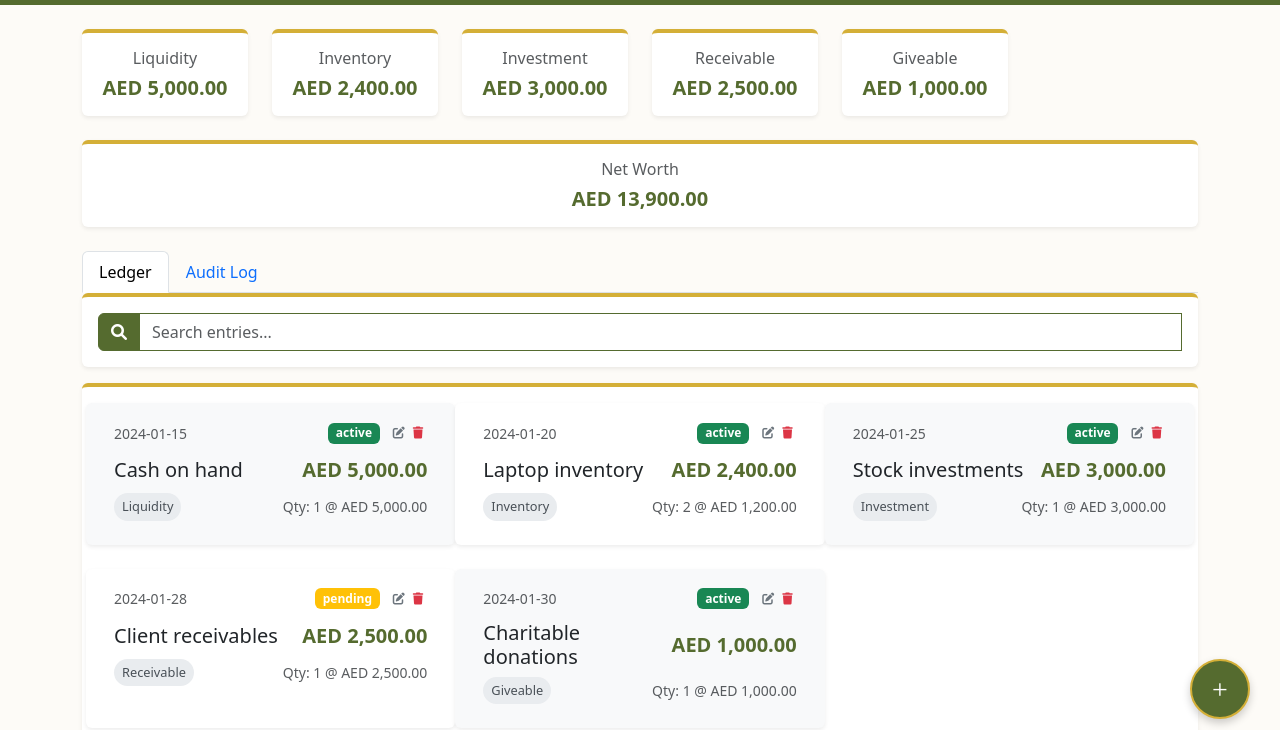
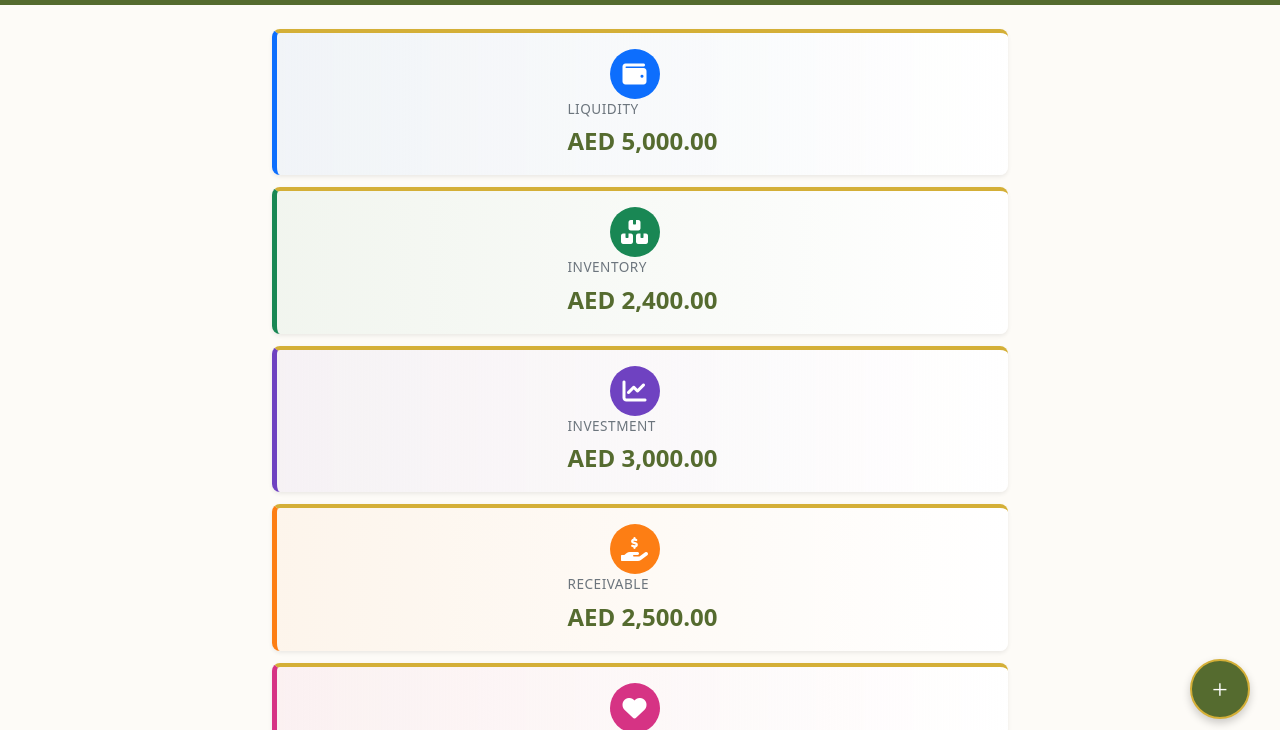
Before and after one commit to safarmansoor/EzyFin, a plain HTML site: page index.html in a window 1280 px wide. Shown: the part 51-781 px from the top of the page. Drawn offline with nearby package versions, Linux system fonts and the light colour scheme.

Commit message:
dashboard card design changes

```diff
--- a/index.html
+++ b/index.html
@@ -221,6 +221,110 @@
             background-color: #556B2F !important;
             border-color: #556B2F !important;
             color: white !important;
+        }
+
+        /* Dashboard Summary Cards - Vertical Layout */
+        .summary-card {
+            display: flex;
+            align-items: center;
+            padding: 1rem 1.5rem;
+            margin-bottom: 0.75rem;
+            border-radius: 0.5rem;
+            border-left: 5px solid;
+            transition: transform 0.2s, box-shadow 0.2s;
+        }
+
+        .summary-card:hover {
+            transform: translateX(5px);
+            box-shadow: 0 0.5rem 1rem rgba(0,0,0,0.15) !important;
+        }
+
+        .summary-card .card-icon {
+            width: 50px;
+            height: 50px;
+            border-radius: 50%;
+            display: flex;
+            align-items: center;
+            justify-content: center;
+            font-size: 1.5rem;
+            margin-right: 1rem;
+            flex-shrink: 0;
+        }
+
+        .summary-card .card-content {
+            flex: 1;
+        }
+
+        .summary-card .card-title {
+            font-size: 0.85rem;
+            color: #6c757d;
+            margin-bottom: 0.25rem;
+            text-transform: uppercase;
+            letter-spacing: 0.5px;
+        }
+
+        .summary-card .card-value {
+            font-size: 1.5rem;
+            font-weight: bold;
+            color: #556B2F;
+        }
+
+        /* Color coding for each category */
+        .summary-card.liquidity {
+            border-left-color: #0d6efd;
+            background: linear-gradient(90deg, rgba(13,110,253,0.05) 0%, rgba(255,255,255,1) 100%);
+        }
+        .summary-card.liquidity .card-icon {
+            background-color: #0d6efd;
+            color: white;
+        }
+
+        .summary-card.inventory {
+            border-left-color: #198754;
+            background: linear-gradient(90deg, rgba(25,135,84,0.05) 0%, rgba(255,255,255,1) 100%);
+        }
+        .summary-card.inventory .card-icon {
+            background-color: #198754;
+            color: white;
+        }
+
+        .summary-card.investment {
+            border-left-color: #6f42c1;
+            background: linear-gradient(90deg, rgba(111,66,193,0.05) 0%, rgba(255,255,255,1) 100%);
+        }
+        .summary-card.investment .card-icon {
+            background-color: #6f42c1;
+            color: white;
+        }
+
+        .summary-card.receivable {
+            border-left-color: #fd7e14;
+            background: linear-gradient(90deg, rgba(253,126,20,0.05) 0%, rgba(255,255,255,1) 100%);
+        }
+        .summary-card.receivable .card-icon {
+            background-color: #fd7e14;
+            color: white;
+        }
+
+        .summary-card.giveable {
+            border-left-color: #d63384;
+            background: linear-gradient(90deg, rgba(214,51,132,0.05) 0%, rgba(255,255,255,1) 100%);
+        }
+        .summary-card.giveable .card-icon {
+            background-color: #d63384;
+            color: white;
+        }
+
+        .summary-card.networth {
+            border-left-color: #D4AF37;
+            background: linear-gradient(90deg, rgba(212,175,55,0.08) 0%, rgba(255,255,255,1) 100%);
+        }
+        .summary-card.networth .card-icon {
+            background-color: #D4AF37;
+            color: white;
+        }
+        .summary-card.networth .card-value {
+            color: #D4AF37;
         }
 
         /* Net Worth History - Vertical List */
@@ -296,63 +400,83 @@
 
     <!-- Main Content -->
     <div class="container mt-4">
-        <!-- Summary Cards -->
+        <!-- Summary Cards - Vertical Layout with Icons -->
         <div class="row mb-4">
-            <div class="col-6 col-md-2">
-                <div class="card">
-                    <div class="card-body text-center">
-                        <h6 class="card-title text-muted">Liquidity</h6>
-                        <h3 class="card-text" id="liquidityCard">$0.00</h3>
+            <div class="col-md-8 mx-auto">
+                <!-- Liquidity Card -->
+                <div class="card summary-card liquidity shadow-sm">
+                    <div class="card-icon">
+                        <i class="fas fa-wallet"></i>
+                    </div>
+                    <div class="card-content">
+                        <div class="card-title">Liquidity</div>
+                        <div class="card-value" id="liquidityCard">AED 0.00</div>
                     </div>
                 </div>
-            </div>
-            <div class="col-6 col-md-2">
-                <div class="card">
-                    <div class="card-body text-center">
-                        <h6 class="card-title text-muted">Inventory</h6>
-                        <h3 class="card-text" id="inventoryCard">$0.00</h3>
+
+                <!-- Inventory Card -->
+                <div class="card summary-card inventory shadow-sm">
+                    <div class="card-icon">
+                        <i class="fas fa-boxes-stacked"></i>
+                    </div>
+                    <div class="card-content">
+                        <div class="card-title">Inventory</div>
+                        <div class="card-value" id="inventoryCard">AED 0.00</div>
                     </div>
                 </div>
-            </div>
-            <div class="col-6 col-md-2">
-                <div class="card">
-                    <div class="card-body text-center">
-                        <h6 class="card-title text-muted">Investment</h6>
-                        <h3 class="card-text" id="investmentCard">$0.00</h3>
+
+                <!-- Investment Card -->
+                <div class="card summary-card investment shadow-sm">
+                    <div class="card-icon">
+                        <i class="fas fa-chart-line"></i>
+                    </div>
+                    <div class="card-content">
+                        <div class="card-title">Investment</div>
+                        <div class="card-value" id="investmentCard">AED 0.00</div>
                     </div>
                 </div>
-            </div>
-            <div class="col-6 col-md-2">
-                <div class="card">
-                    <div class="card-body text-center">
-                        <h6 class="card-title text-muted">Receivable</h6>
-                        <h3 class="card-text" id="receivableCard">$0.00</h3>
+
+                <!-- Receivable Card -->
+                <div class="card summary-card receivable shadow-sm">
+                    <div class="card-icon">
+                        <i class="fas fa-hand-holding-dollar"></i>
+                    </div>
+                    <div class="card-content">
+                        <div class="card-title">Receivable</div>
+                        <div class="card-value" id="receivableCard">AED 0.00</div>
                     </div>
                 </div>
-            </div>
-            <div class="col-6 col-md-2">
-                <div class="card">
-                    <div class="card-body text-center">
-                        <h6 class="card-title text-muted">Giveable</h6>
-                        <h3 class="card-text" id="giveableCard">$0.00</h3>
+
+                <!-- Giveable Card -->
+                <div class="card summary-card giveable shadow-sm">
+                    <div class="card-icon">
+                        <i class="fas fa-heart"></i>
+                    </div>
+                    <div class="card-content">
+                        <div class="card-title">Giveable</div>
+                        <div class="card-value" id="giveableCard">AED 0.00</div>
                     </div>
                 </div>
-            </div>
-        </div>
-
-        <!-- Net Worth Card - Separate Full Width Tile -->
-        <div class="row mb-4">
-            <div class="col-12">
-                <div class="card networth-card" id="netWorthCardContainer" style="cursor: pointer; transition: transform 0.2s;">
-                    <div class="card-body text-center">
-                        <h6 class="card-title text-muted">Net Worth</h6>
-                        <div class="d-flex justify-content-center align-items-center gap-2">
-                            <h3 class="card-text" id="netWorthCard" style="margin: 0;">$0.00</h3>
+
+                <!-- Net Worth Card -->
+                <div class="card summary-card networth shadow-sm" id="netWorthCardContainer" style="cursor: pointer;">
+                    <div class="card-icon">
+                        <i class="fas fa-gem"></i>
+                    </div>
+                    <div class="card-content">
+                        <div class="card-title">Net Worth</div>
+                        <div class="d-flex align-items-center gap-2">
+                            <div class="card-value" id="netWorthCard">AED 0.00</div>
                             <span id="netWorthTrend" class="networth-trend-indicator" style="display: none;"></span>
                         </div>
-                        <div id="netWorthChanges" class="mt-2 networth-history-list text-start" style="display: none; max-height: 300px;"></div>
+                    </div>
+                    <div class="card-action">
+                        <i class="fas fa-chevron-down" id="netWorthChevron" style="color: #D4AF37; transition: transform 0.3s;"></i>
                     </div>
                 </div>
+
+                <!-- Net Worth History (Hidden by default) -->
+                <div id="netWorthChanges" class="mt-2 networth-history-list" style="display: none; max-height: 300px; overflow-y: auto; padding-left: 65px;"></div>
             </div>
         </div>
 
@@ -1915,13 +2039,16 @@
                 e.stopPropagation();
 
                 const changesContainer = document.getElementById('netWorthChanges');
+                const chevron = document.getElementById('netWorthChevron');
 
                 netWorthHistoryVisible = !netWorthHistoryVisible;
 
                 if (netWorthHistoryVisible) {
                     changesContainer.style.display = 'block';
+                    chevron.style.transform = 'rotate(180deg)';
                 } else {
                     changesContainer.style.display = 'none';
+                    chevron.style.transform = 'rotate(0deg)';
                 }
             });
         });
```
